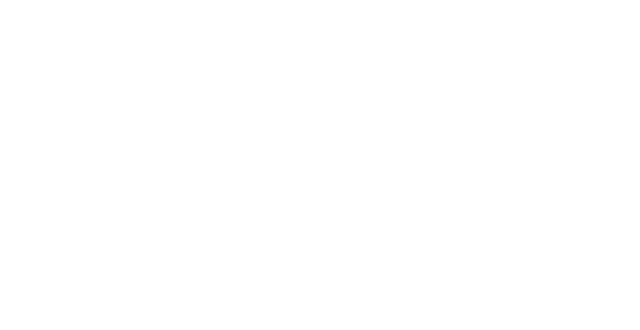
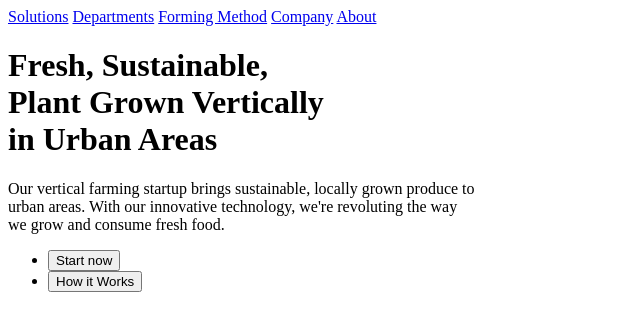
Before and after one commit to Jai-jayapalan/vertical-Farming, a plain HTML site: page index.html in a window 1280 px wide. Shown: the whole page, without its empty margins (0-640 px from the left). Drawn offline with Linux system fonts and the light colour scheme.

Commit message:
first commit updated

```diff
--- a/index.html
+++ b/index.html
@@ -9,5 +9,28 @@
 </head>
 <body>
     <!-- initial -->
+    <div class="topnav">
+        <a class="active" href="#home">Solutions</a>
+        <a href="#news">Departments</a>
+        <a href="#contact">Forming Method</a>
+        <a href="#about">Company</a>
+        <a href="#about">About</a>
+    </div>
+    <h1>Fresh, Sustainable,<br>
+        Plant <b>Grown Vertically</b><br>
+        in Urban Areas
+    </h1>
+    <div>
+        <p>Our vertical farming startup brings sustainable, locally grown produce to <br>
+        urban areas. With our innovative technology, we're revoluting the way <br>
+        we grow and consume fresh food.
+        </p>
+    </div>
+    <div>
+        <ul>
+            <li><button>Start now</button></li>
+            <li><button>How it Works</button></li>
+        </ul>
+    </div>
 </body>
 </html>
```
Also changed, not shown: assests/css/style.css (+21 -1 lines).
